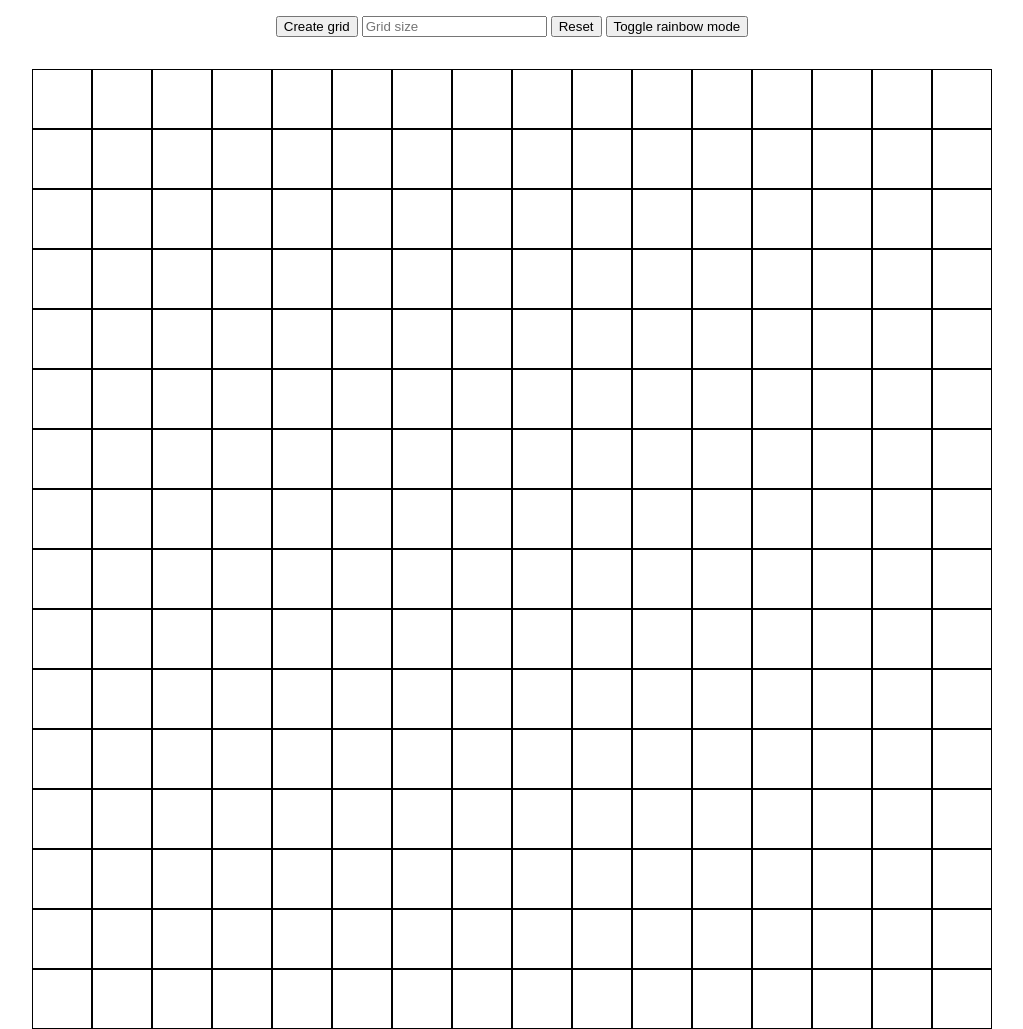
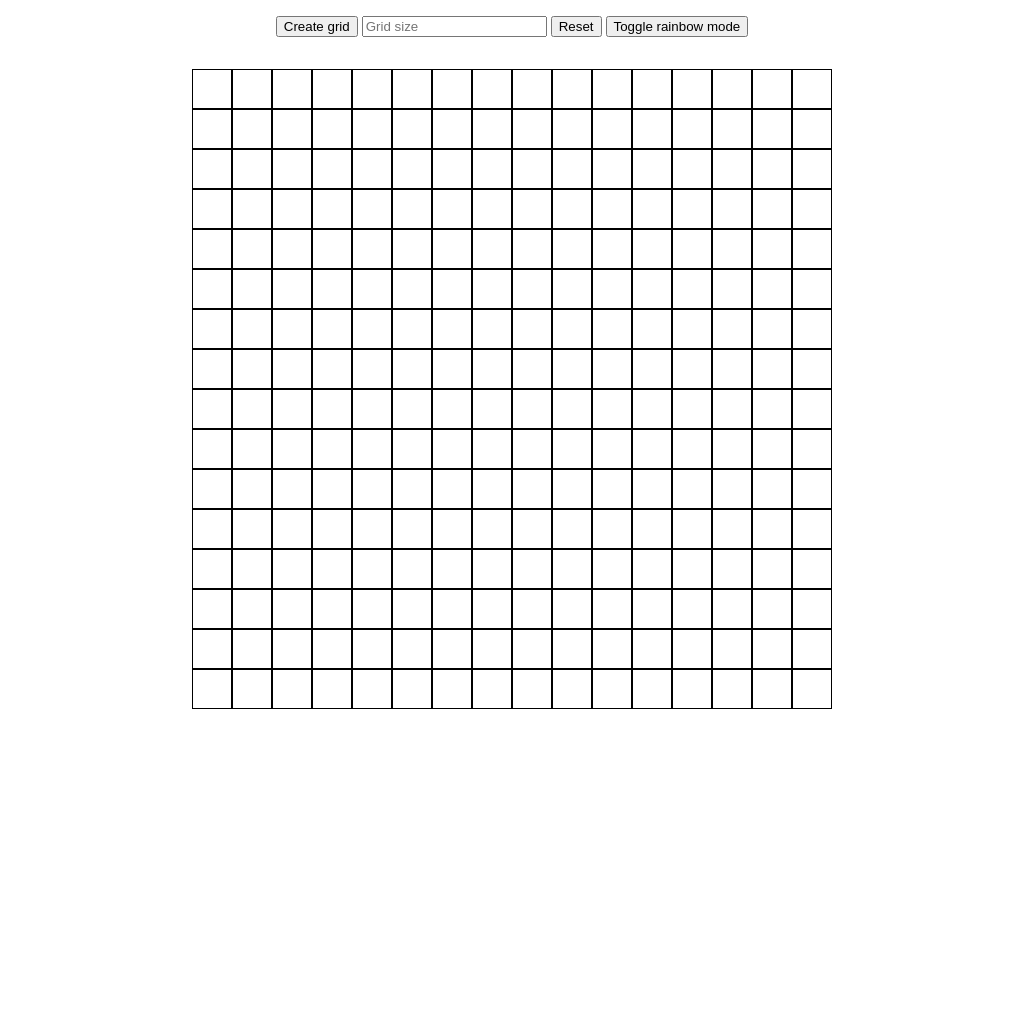
Before and after one commit to AndreaRotunno/odin-etch-a-sketch, a plain HTML site: page index.html in a window 1280 px wide. Shown: the whole page, without its empty margins (128-1151 px from the left). After the commit the page ends 800 px from the top, so only its background shows below. Drawn offline with Linux system fonts and the light colour scheme.

Commit message:
made grid total size dynamic

```diff
--- a/style.css
+++ b/style.css
@@ -16,8 +16,8 @@ margin-top: 1rem;
 .container {
   display: flex;
   flex-direction: column;
-  width: 960px;
-  height: 960px;
+  width: 80vmin;
+  height: 80vmin;
 }
 .row {
   display: flex;
```
